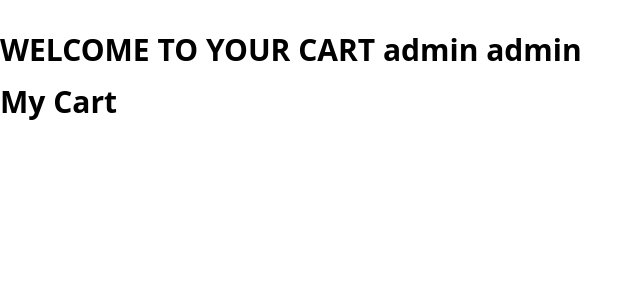
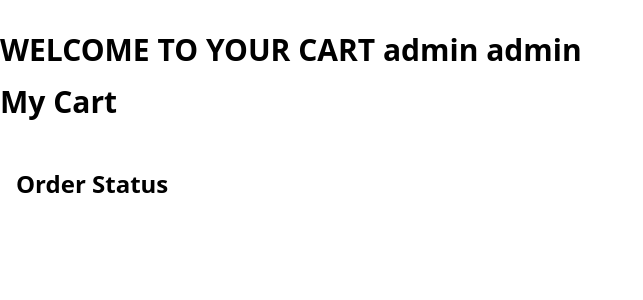
Before and after one commit to nbcosama/django-hello-world, a Django app: page /cart in a window 1280 px wide. Shown: the part 72-372 px from the top of the page, without its empty margins (0-643 px from the left). Run offline with Django 4.2, Linux system fonts and the light colour scheme; a user stored in the database is signed in; data comes from the database, SQL or seed files in the repository; both versions use the stored data as it was after the commit.

Commit message:
for zeet

```diff
--- a/api/settings.py
+++ b/api/settings.py
@@ -26,7 +26,9 @@
 # SECURITY WARNING: don't run with debug turned on in production!
 DEBUG = True
 
-ALLOWED_HOSTS = ['127.0.0.1', '.vercel.app']
+ALLOWED_HOSTS = [
+    '*',
+]
 
 
 # Application definition
--- a/example/views.py
+++ b/example/views.py
@@ -36,6 +36,10 @@
 def signout(request):
     logout(request)
     return redirect('landingpage')
+
+
+
+
 
 
 
@@ -81,7 +85,7 @@
 
             # Create a User with the buyer's first name
 
-            messages.success(request, "successfully added")
+            messages.success(request, "Account Successfully Created")
             return redirect('landingpage')
         except IntegrityError:
             messages.error(request, 'There was an error creating the buyer. Please try again.')
@@ -104,7 +108,7 @@
 
 
     if user.user_type == 'seller':
-        cart_product = MyCart.objects.filter(product__added_by_id = user.id, status = "purchased")
+        cart_product = MyCart.objects.filter(product__added_by_id = user.id, status = "purchased").order_by('-id')
         product_count = cart_product.count()
         purchased = MyCart.objects.filter(product__added_by_id = user.id, delivery_status = "delivered").count()
         pending = MyCart.objects.filter(product__added_by_id = user.id, delivery_status = "pending").count()
@@ -182,7 +186,10 @@
             messages.warning(request, "Product Removed Successfully")
             return redirect('cart')
 
+
+
+    order_placed = MyCart.objects.filter(added_by = user, status = "purchased").order_by('-id')
     cart_product = MyCart.objects.filter(added_by = user, status = "cart")
     cart_product_count = cart_product.count()
-    context = {'user':user, 'cart_product':cart_product, 'cart_product_count':cart_product_count}
+    context = {'user':user, 'cart_product':cart_product, 'cart_product_count':cart_product_count, 'order_placed':order_placed}
     return render(request, 'cart.html', context)
--- a/templates/cart.html
+++ b/templates/cart.html
@@ -86,6 +86,47 @@
     {% endfor %}
   </div>
 
+
+
+  <div class="container mx-auto px-4 py-8">
+    <h1 class="text-2xl font-bold mb-4">Order Status</h1>
+    {% for order_placed in order_placed%}
+    <div class="bg-white shadow-md rounded-md p-4 mt-10
+    mt-10
+    mt-10
+    mt-10">
+        <div class="grid grid-cols-5 gap-4">
+            <div class="col-span-1">
+                <span class="text-lg font-semibold">Order #{{order_placed.id}}</span>
+                <span class="block text-gray-500">Status: <span class="text-yellow-600">{{order_placed.delivery_status}}</span></span>
+            </div>
+            <div class="col-span-4">
+                <div class="flex justify-between items-center mb-2">
+                    <span class="text-lg w-full font-semibold">Product Name</span>
+                    <span class="text-lg w-full font-semibold">Price</span>
+                    <span class="text-lg w-full font-semibold">Quantity</span>
+                    <span class="text-lg w-full font-semibold">Total</span>
+                </div>
+                <div class="flex justify-between items-center mb-2">
+                    <span class="text-lg font-semibold w-full">{{order_placed.product.name}}</span>
+                    <span class="text-lg font-semibold w-full">{{order_placed.total_amount}}</span>
+                    <span class="text-lg font-semibold w-full">{{order_placed.quantity}}</span>
+                    <span class="text-lg font-semibold w-full">{{order_placed.product.price}}</span>
+                </div>
+
+                <div class="flex justify-end items-center mt-4">
+                    <span class="text-lg font-semibold">Total Amount:</span>
+                    <span class="text-lg font-semibold">Rs. {{order_placed.total_amount}}</span>
+                </div>
+            </div>
+        </div>
+    </div>
+    {% endfor %}
+  </div>
+
+
+
+
   <script>
     document.querySelectorAll('.quantity-decrease').forEach(a => {
       a.addEventListener('click', () => {
```
Also changed, not shown: templates/email.html (added, +12 -0 lines), templates/index.html (+9 -4 lines), templates/landingpage.html (+13 -8 lines), db.sqlite3.
